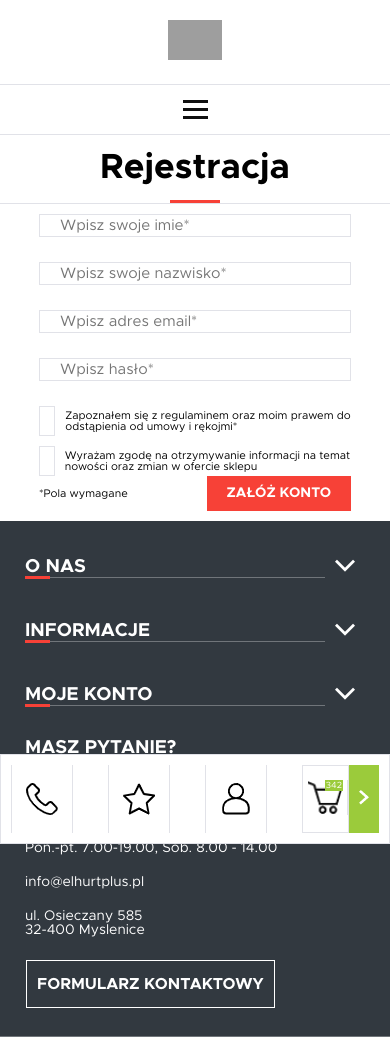
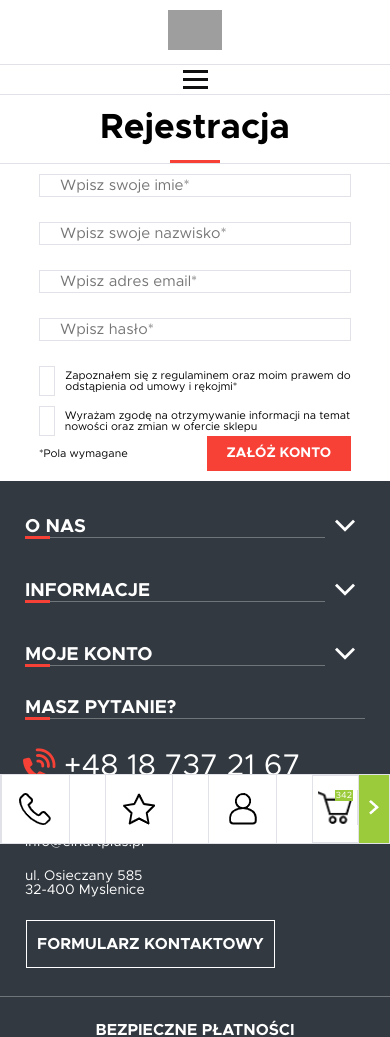
Before and after one commit to hub-hej/shop, a PHP site: page /registration.php in a window 390 px wide. Shown: the top 1037 px of the page. Run offline with PHP 8.4, Linux system fonts and the light colour scheme; some libraries are stand-ins or nearby versions; grey boxes are pictures that could not be loaded.

Commit message:
Responsive

```diff
--- a/register.css
+++ b/register.css
@@ -58,7 +58,7 @@ html {
 .menu {
     text-align: center;
     font-size: 14px;
-    padding: 20px;
+    padding: 10px;
     background-color: white;
     justify-content: space-between;
     list-style: none;
@@ -535,6 +535,9 @@ ul, ul li {
         margin: 0 auto;
         margin-top: 15px;
     }
+    .three-information, .header{
+        padding: 0;
+    }
 }
 @media screen and (min-width: 100px) and (max-width: 1300px){
     .upper-menu {
--- a/style.css
+++ b/style.css
@@ -947,9 +947,6 @@ ul li {
         width: 100%;
         height: auto;
     }
-    .menu-elements{
-        padding: 0;
-    }
 }
 @media screen and (max-width: 1165px) {
     .footerDetails, .row-up {
@@ -973,6 +970,9 @@ ul li {
     }
     .module_body, .fa-phone-volume{
         font-size: 35px;
+    }
+    .menu-elements, .header{
+        padding: 0;
     }
 }
 @media screen and (max-width:1000px) {
--- a/style2.css
+++ b/style2.css
@@ -1214,6 +1214,9 @@ ul li {
     .module_body, .fa-phone-volume{
         font-size: 35px;
     }
+    .three-information, .header{
+        padding: 0;
+    }
 }
 @media screen and (max-width: 1000px) {
     .range-size-filter {
--- a/style3.css
+++ b/style3.css
@@ -1481,6 +1481,9 @@ ul, ul li {
         justify-items: center;
         align-items: center;
     }
+    .three-information, .header{
+        padding: 0;
+    }
 }}
 @media screen and (max-width: 1100px) {
     .left-small-lights{
```
